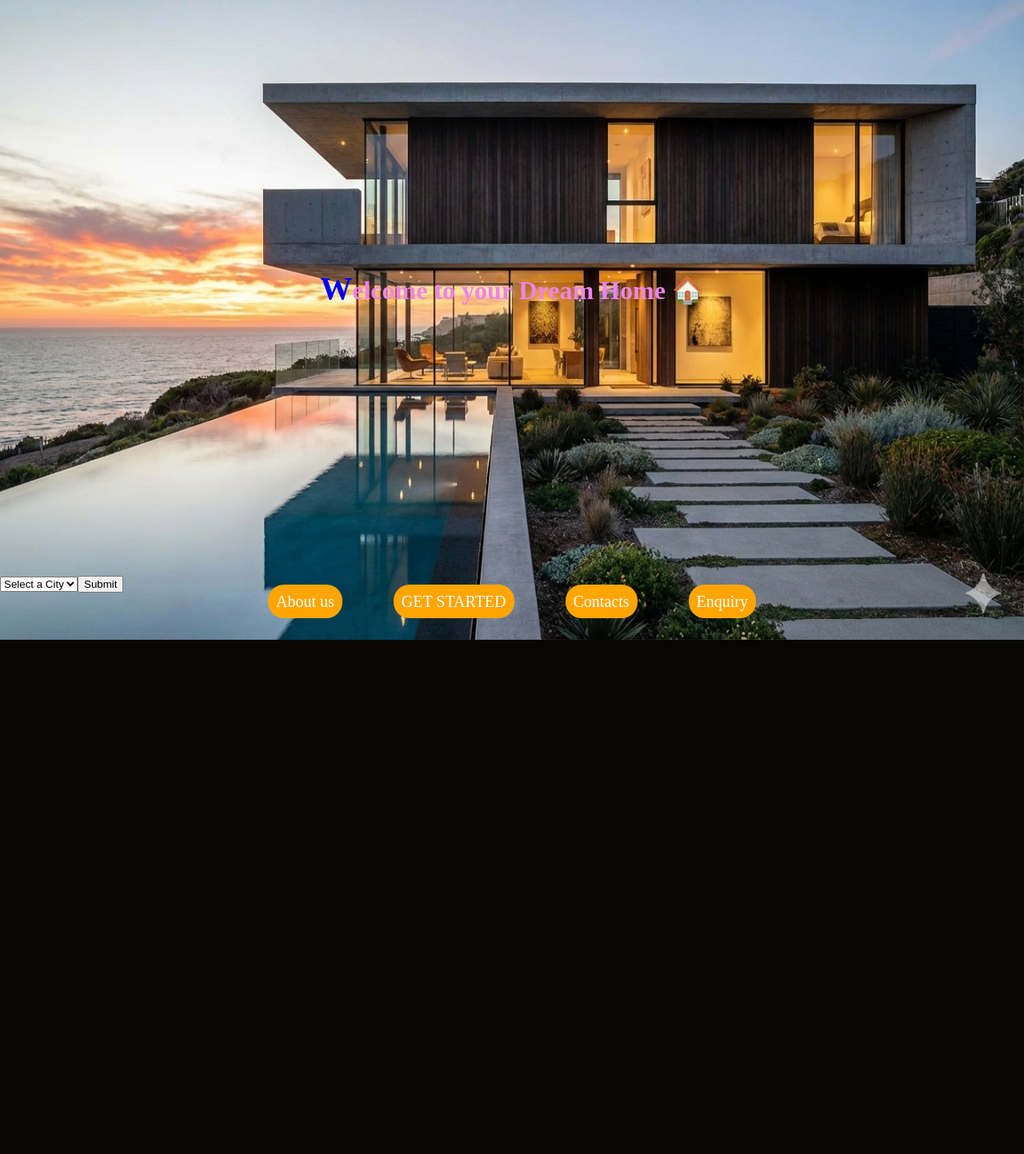
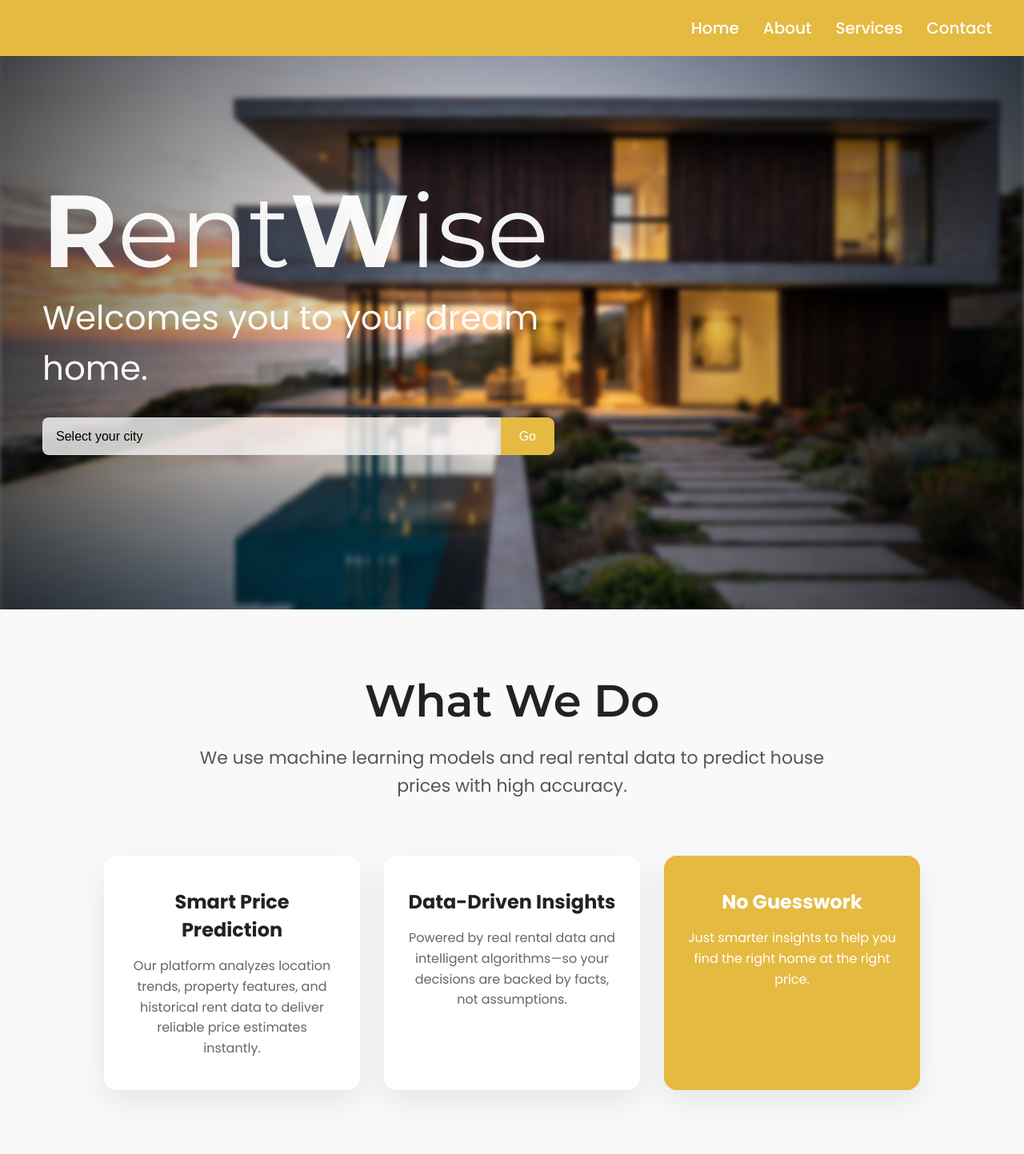
Before and after one commit to Sivarathinam-sd/house-price-prediction, a Python web app: template templates/index.html in a window 1280 px wide. Shown: the whole page at 80% size. Before the commit the page ends 800 px from the top, so only its background shows below. Run offline with Jinja, Linux system fonts and the light colour scheme; the template is opened without the code that fills it, so the values that code supplies are empty.

Commit message:
updated html

```diff
--- a/templates/index.html
+++ b/templates/index.html
@@ -1,71 +1,288 @@
 <!DOCTYPE html>
 <html lang="en">
+
 <head>
     <meta charset="UTF-8">
     <meta name="viewport" content="width=device-width, initial-scale=1.0">
-    <title>Document</title>
+
+    <!-- Google Fonts -->
+    <link rel="preconnect" href="https://fonts.googleapis.com">
+    <link rel="preconnect" href="https://fonts.gstatic.com" crossorigin>
+    <link
+        href="https://fonts.googleapis.com/css2?family=Montserrat:wght@100..900&family=Poppins:wght@100..900&display=swap"
+        rel="stylesheet">
+
+    <title>RentWise</title>
+
     <style>
-        *{
+        * {
             margin: 0;
+            box-sizing: border-box;
+        }
+
+        body {
+            font-family: "Poppins", sans-serif;
+        }
+
+        /* NAVBAR */
+        .nav {
+            height: 70px;
+            background-color: #E5BA41;
+            display: flex;
+            justify-content: flex-end;
+            align-items: center;
+        }
+
+        .nav ul {
+            margin-right: 40px;
+            display: flex;
+            gap: 30px;
+        }
+
+        .nav ul li {
+            list-style: none;
+            font-size: 20px;
+        }
+
+        .nav ul li a {
+            color: white;
+            text-decoration: none;
+            font-weight: 500;
+        }
+
+        /* MAIN SECTION */
+        .main {
+            position: relative;
+            height: 692px;
+            overflow: hidden;
+        }
+
+        /* BANNER */
+        .banner {
+            position: absolute;
+            inset: 0;
+            z-index: 1;
+        }
+
+        .banner img {
+            width: 100%;
+            height: auto;
+            margin-top: -65px;
+            object-fit: cover;
+            filter: blur(3px);
+        }
+
+        /* VIGNETTE */
+        .banner::after {
+            content: "";
+            position: absolute;
+            inset: 0;
+            background: radial-gradient(circle, transparent 20%, rgba(0, 0, 0, 0.7));
+            z-index: 2;
+        }
+
+        /* TEXT BOX */
+        .text-box {
+            position: relative;
+            z-index: 3;
+            width: 700px;
+            padding: 140px 0 0 53px;
+            color: rgba(255, 255, 255, 0.95);
+        }
+
+        .text-box h1 {
+            font-family: "Montserrat", sans-serif;
+            font-weight: 400;
+            font-size: 128px;
+        }
+
+        .text-box p {
+            font-size: 42px;
+            margin-bottom: 30px;
+            font-family: "Poppins", sans-serif;
+        }
+
+        /* SELECT + BUTTON */
+        .select-wrapper {
+            display: flex;
+            width: 640px;
+        }
+
+        .select-wrapper select {
+            flex: 1;
+            padding: 14px 16px;
+            font-size: 16px;
+            border: 1px solid #ddd;
+            background-color: rgba(249, 249, 249, 0.8);
+            border-right: none;
+            border-radius: 8px 0 0 8px;
+            appearance: none;
+            cursor: pointer;
+        }
+
+        .select-wrapper input[type="submit"] {
+            padding: 0 22px;
+            font-size: 16px;
+            border: 1px solid #E5BA41;
+            background: #E5BA41;
+            color: #fff;
+            border-radius: 0 8px 8px 0;
+            cursor: pointer;
+            transition: 0.3s ease;
+        }
+
+        .select-wrapper input[type="submit"]:hover {
+            background: #FACE68;
+        }
+
+        .select-wrapper select:focus,
+        .select-wrapper input:focus {
+            outline: none;
+        }
+
+        .what-we-do {
+            background-color: #f9f9f9;
+            padding: 80px 60px;
+        }
+
+        .what-container {
+            max-width: 1200px;
+            margin: auto;
+            text-align: center;
+        }
+
+        .what-we-do h2 {
+            font-family: "Montserrat", sans-serif;
+            font-size: 56px;
+            font-weight: 600;
+            margin-bottom: 20px;
+            color: #222;
+        }
+
+        .what-we-do .subtitle {
+            font-size: 22px;
+            color: #555;
+            max-width: 850px;
+            margin: 0 auto 70px;
+            line-height: 1.6;
+        }
+
+        .features {
+            display: flex;
+            gap: 30px;
+            justify-content: center;
+            flex-wrap: wrap;
+        }
+
+        .feature-card {
+            background: #ffffff;
+            padding: 40px 30px;
+            width: 320px;
+            border-radius: 16px;
+            box-shadow: 0 15px 40px rgba(0, 0, 0, 0.08);
+            transition: transform 0.3s ease, box-shadow 0.3s ease;
+        }
+
+        .feature-card h3 {
+            font-size: 24px;
+            margin-bottom: 15px;
+            color: #222;
+        }
+
+        .feature-card p {
+            font-size: 16px;
+            color: #666;
+            line-height: 1.6;
+        }
+
+        .feature-card:hover {
+            transform: translateY(-10px);
+            box-shadow: 0 25px 55px rgba(0, 0, 0, 0.12);
+        }
+
+        .feature-card.highlight {
+            background: #E5BA41;
+            color: #fff;
+        }
+
+        .feature-card.highlight h3,
+        .feature-card.highlight p {
+            color: #fff;
         }
     </style>
 </head>
+
 <body>
-    <div style="height: 90vh; display: flex; justify-content: center; align-items: center;"  >
-    <center>
-    <h1 style="text-align:center; align-items:center; color:violet" >Welcome to your Dream Home 🏠</h1>
-    </center>
 
-    </div>
-    <img src="../static/House.png" alt="image" style="height:100vh; width: 100%; position:absolute; top: 0; z-index: -1;">
-
-    <form action="">
-        <select name="Choose" id="">
-            <option value="">Select a City</option>
-            <option value="">Delhi</option>
-            <option value="">Mumbai</option>
-            <option value="">Pune</option>
-            <input type="submit"></input>
-        </select>
-    </form>
-
-    <style>
-
-         div>a{
-            color: white;
-            text-decoration: none;
-            margin: 30px;
-            font-size: 20px;
-            background-color: orange;
-            padding: 10px;
-            border-radius: 20px;
-
-         }
-         a:hover{
-            background-color: aqua;
-            color: blue;
-            box-shadow: 0px 0px 10px white;
-         }
-         h1::first-letter{
-                color: blue;
-                font-size: 40px;
-         }
-         #one{
-            float: left;
-         }
-         #two{
-            float:right;
-         }
-    </style>
-
-
-
-    <div align="center" >
-        <a href=" ">About us</a>
-        <a href=" ">GET STARTED</a>
-        <a href=" ">Contacts</a>
-        <a href=" ">Enquiry</a>
+    <!-- NAV -->
+    <div class="nav">
+        <ul>
+            <li><a href="#">Home</a></li>
+            <li><a href="#">About</a></li>
+            <li><a href="#">Services</a></li>
+            <li><a href="#">Contact</a></li>
+        </ul>
     </div>
 
+    <!-- HERO -->
+    <section class="main">
+
+        <div class="banner">
+            <img src="../static/website_banner.png" alt="RentWise Banner">
+        </div>
+
+        <div class="text-box">
+            <h1><b>R</b>ent<b>W</b>ise</h1>
+            <p>Welcomes you to your dream home.</p>
+
+            <form>
+                <div class="select-wrapper">
+                    <select name="city" id="city">
+                        <option value="">Select your city</option>
+                        <option value="delhi">Delhi</option>
+                        <option value="mumbai">Mumbai</option>
+                        <option value="pune">Pune</option>
+                    </select>
+                    <input type="submit" value="Go">
+                </div>
+            </form>
+        </div>
+
+    </section>
+    <section class="what-we-do">
+        <div class="what-container">
+            <h2>What We Do</h2>
+            <p class="subtitle">
+                We use machine learning models and real rental data to predict house prices with high accuracy.
+            </p>
+
+            <div class="features">
+                <div class="feature-card">
+                    <h3>Smart Price Prediction</h3>
+                    <p>
+                        Our platform analyzes location trends, property features, and historical rent data to deliver
+                        reliable price estimates instantly.
+                    </p>
+                </div>
+
+                <div class="feature-card">
+                    <h3>Data-Driven Insights</h3>
+                    <p>
+                        Powered by real rental data and intelligent algorithms—so your decisions are backed by facts,
+                        not assumptions.
+                    </p>
+                </div>
+
+                <div class="feature-card highlight">
+                    <h3>No Guesswork</h3>
+                    <p>
+                        Just smarter insights to help you find the right home at the right price.
+                    </p>
+                </div>
+            </div>
+        </div>
+    </section>
+
 </body>
+
 </html>
```
Also changed, not shown: static/House.png (deleted), static/website_banner.png (renamed from templates/House1.png).
